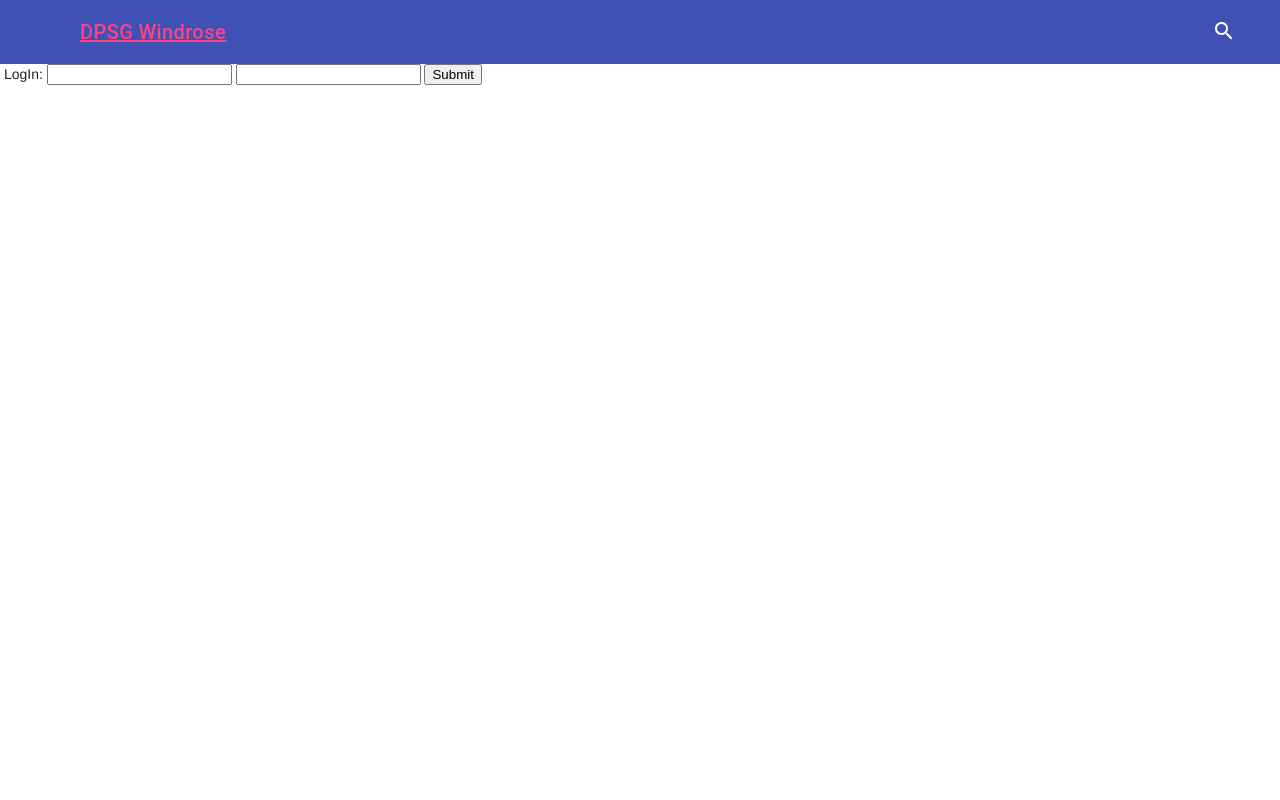
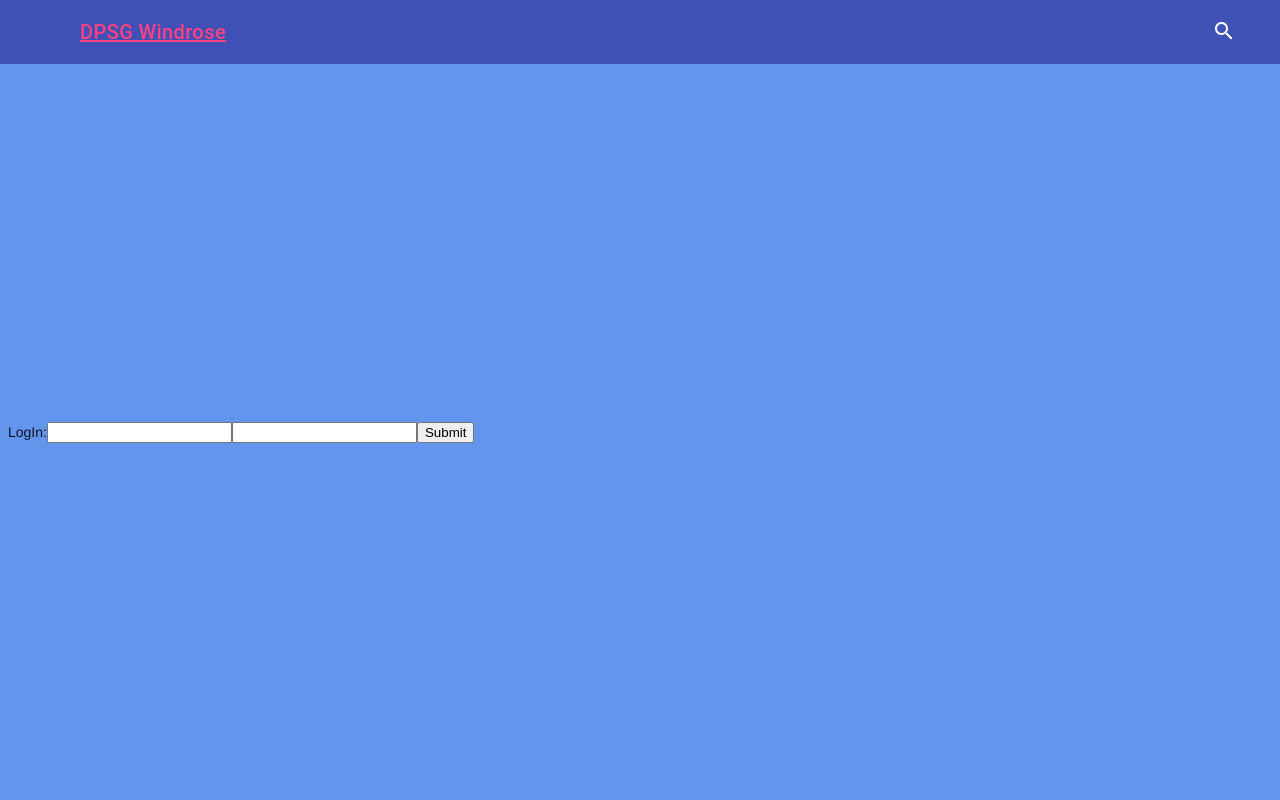
Before and after one commit to SirCedric/SysPrakLMU, a PHP site: page /LogIn.php in a window 1280 px wide. Run offline with PHP 8.4, Linux system fonts and the light colour scheme.

```diff
--- a/LogIn.php
+++ b/LogIn.php
@@ -1,22 +1,36 @@
 <!doctype html>
 <html lang="en">
 <head>
+  <meta charset="utf-8">
+  <meta http-equiv="Content-Type" content="text/html; charset=UTF-8">
+  <meta name="description" content="A front-end template that helps you build fast, modern mobile web apps.">
+  <meta name="viewport" content="width=device-width, initial-scale=1.0, minimum-scale=1.0">
+  <title>DPSG Windrose Anzing/Poing</title>
+
+  <link rel="shortcut icon" href="images/favicon.png">
+
   <link rel="stylesheet" href="https://fonts.googleapis.com/icon?family=Material+Icons">
   <link rel="stylesheet" href="https://code.getmdl.io/1.3.0/material.indigo-pink.min.css">
   <script defer src="https://code.getmdl.io/1.3.0/material.min.js"></script>
-    <meta charset="UTF-8">
-    <meta name="viewport"
-          content="width=device-width, user-scalable=no, initial-scale=1.0, maximum-scale=1.0, minimum-scale=1.0">
-    <meta http-equiv="X-UA-Compatible" content="ie=edge">
-    <title>Document</title>
 </head>
-<body>
+<body style="background-color:cornflowerblue;">
+      <div class="mdl-layout mdl-js-layout">
         <?php
          include "php/header.php";
         ?>
+        <main class="mdl-layout__content">
+            <div class="page-content"><!-- Your content goes here -->
+              <div class="mdl-grid">
+
 LogIn:
 <input type="text" id="username">
 <input type="password" id="password">
 <input type="submit">
+
+</div>
+</div>
+</main>
+</div>
+
 </body>
 </html>
```
Lines whose indentation alone changed are shown as unchanged.
